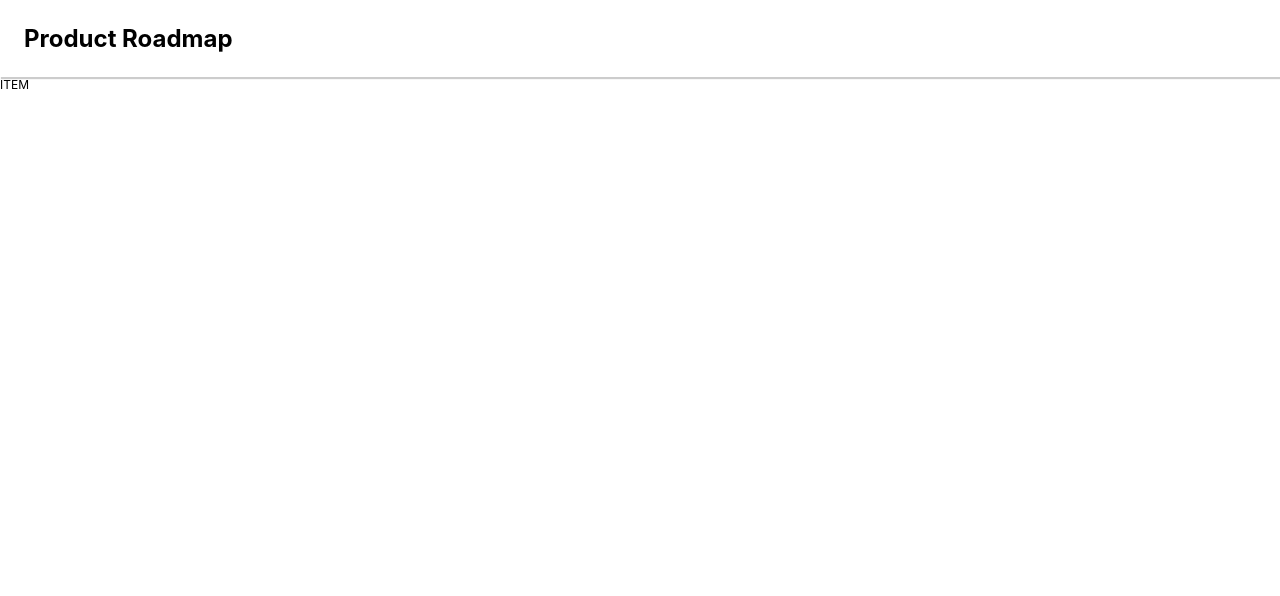
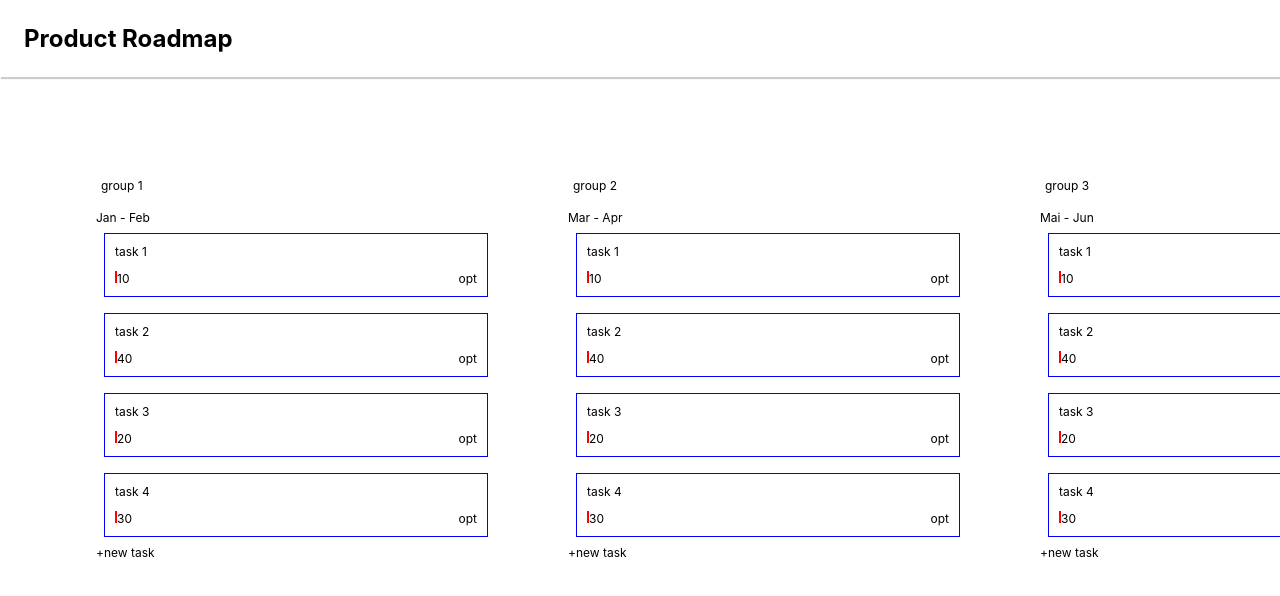
Before and after one commit to torik135/simple-kanban-reactjs, a React (Create React App) app: page / in a window 1280 px wide. Shown: the top 596 px of the page. Built offline with nearby package versions, Linux system fonts and the light colour scheme.

Commit message:
layouting & styling

```diff
--- /dev/null
+++ b/src/components/Board/index.css
@@ -0,0 +1,31 @@
+.board-comp {
+  padding-top: 24px;
+  padding-left: var(--padleft);
+}
+
+.board-container {
+  display: flex;
+  position: relative;
+  flex-direction: column;
+  height: 350px;
+  width: 400px;
+  min-width: 250px;
+  padding: 1.5rem;
+  border-radius: 16px;
+  transition: 0.2s;
+}
+
+.board-group {
+  border-radius: 12px;
+  padding: 5px;
+  margin-bottom: 12px;
+  min-width: 24px;
+}
+
+.g1 {
+  border: 1px solid 'red';
+}
+
+.g2 {
+  border: 1px solid 'green';
+}
--- a/src/components/Board/index.js
+++ b/src/components/Board/index.js
@@ -1,9 +1,14 @@
-import { Item } from '../Item';
+import './index.css';
 
-const Board = () => {
+const Board = (props) => {
+  const { group, date, color, children } = props;
   return (
-    <div>
-      <Item />
+    <div className='board-comp'>
+      <div className='board-container'>
+        <div className='board-group'>{group}</div>
+        <div className='board-date'>{date}</div>
+        {children}
+      </div>
     </div>
   );
 };
--- /dev/null
+++ b/src/components/Item/index.css
@@ -0,0 +1,15 @@
+.item-comp {
+  padding: var(--padglobal);
+}
+
+.item-container {
+  border: 1px solid blue;
+  padding: 10px;
+}
+
+.item-progress {
+  display: flex;
+  justify-content: space-between;
+  padding-top: 12px;
+  border-radius: 20px;
+}
--- a/src/components/Item/index.js
+++ b/src/components/Item/index.js
@@ -1,5 +1,19 @@
-const Item = () => {
-  return <>ITEM</>;
+import './index.css';
+import { ProgressBar } from '../ProgressBar';
+
+const Item = (props) => {
+  const { text, progress } = props;
+  return (
+    <div className='item-comp'>
+      <div className='item-container'>
+        <div className='item-text'>{text}</div>
+        <div className='item-progress'>
+          <ProgressBar progval={progress} />
+          <div className='item-opt'>opt</div>
+        </div>
+      </div>
+    </div>
+  );
 };
 
 export { Item };
--- /dev/null
+++ b/src/components/MainLayout/index.css
@@ -0,0 +1,15 @@
+.main-board {
+  display: flex;
+  padding: 3rem;
+  overflow-x: scroll;
+  background: var(--prim-color);
+  border-radius: 10px;
+}
+
+.g1 {
+  border: 1px solid 'red';
+}
+
+.g2 {
+  border: 1px solid 'green';
+}
--- a/src/components/MainLayout/index.js
+++ b/src/components/MainLayout/index.js
@@ -1,10 +1,44 @@
+import './index.css';
+
+import { Item } from '../Item';
 import { Board } from '../Board';
+
+const groupList = [
+  { group: 'group 1', date: 'Jan - Feb', class: 'g1' },
+  { group: 'group 2', date: 'Mar - Apr', class: 'g2' },
+  { group: 'group 3', date: 'Mai - Jun', class: 'g3' },
+  { group: 'group 4', date: 'Jul - Aug', class: 'g4' },
+];
+
+const itemList = [
+  { text: 'task 1', progress: 10 },
+  { text: 'task 2', progress: 40 },
+  { text: 'task 3', progress: 20 },
+  { text: 'task 4', progress: 30 },
+];
 
 const MainLayout = () => {
   return (
-    <>
-      <Board />
-    </>
+    <div className='main-comp'>
+      <div className='main-board'>
+        {groupList.map((d) => (
+          <Board group={d.group} date={d.date}>
+            {itemList.map((data) => (
+              <Item
+                text={data.text}
+                progress={data.progress}
+                key={Math.random()}
+              />
+            ))}
+
+            <div className='new-task'>
+              <span>+</span>
+              new task
+            </div>
+          </Board>
+        ))}
+      </div>
+    </div>
   );
 };
 
--- /dev/null
+++ b/src/components/ProgressBar/index.css
@@ -0,0 +1,10 @@
+.progressbar-content {
+  display: flex;
+  justify-content: space-between;
+}
+
+.prog-bar {
+  border: 1px solid red;
+  width: 90%;
+  height: 10px;
+}
--- /dev/null
+++ b/src/components/ProgressBar/index.js
@@ -0,0 +1,18 @@
+import './index.css';
+
+const ProgressBar = (props) => {
+  const { progval } = props;
+  return (
+    <div className='progressbar-container'>
+      <div className='progressbar-content'>
+        <div className='prog-bar'>
+          <div className='prog-color'></div>
+          <div className='prog-bg'></div>
+        </div>
+        {progval}
+      </div>
+    </div>
+  );
+};
+
+export { ProgressBar };
```
